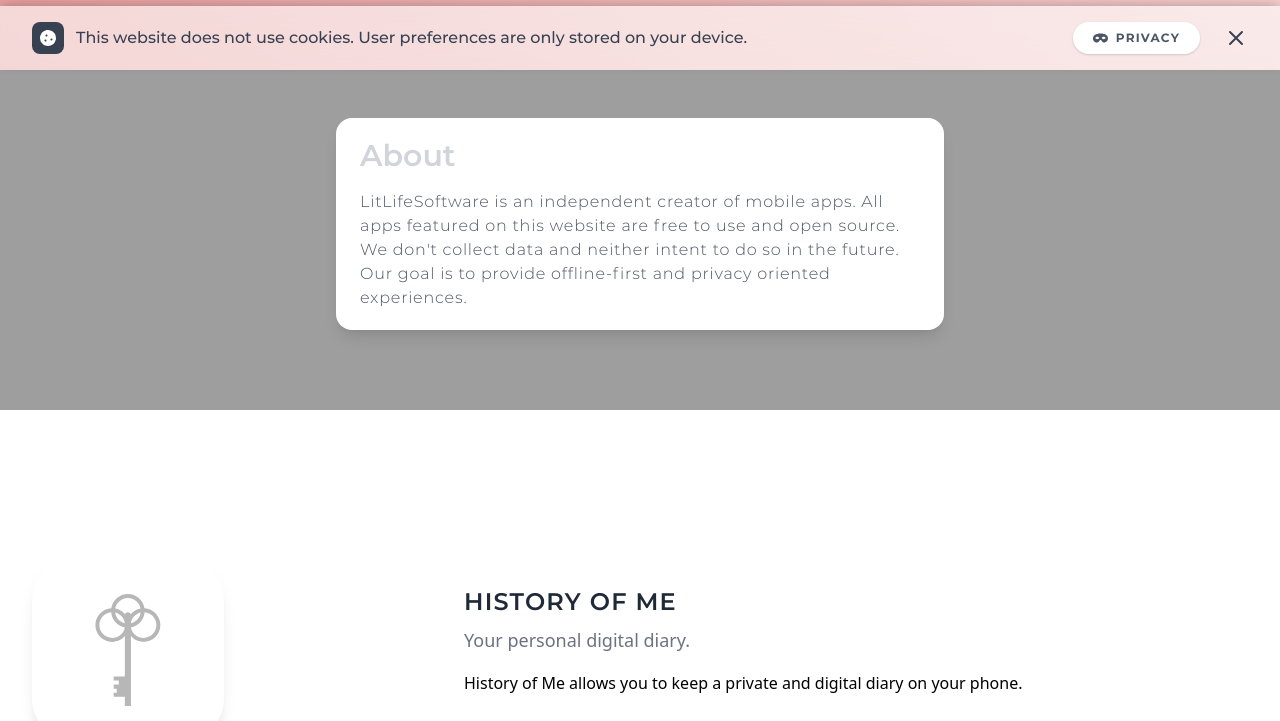
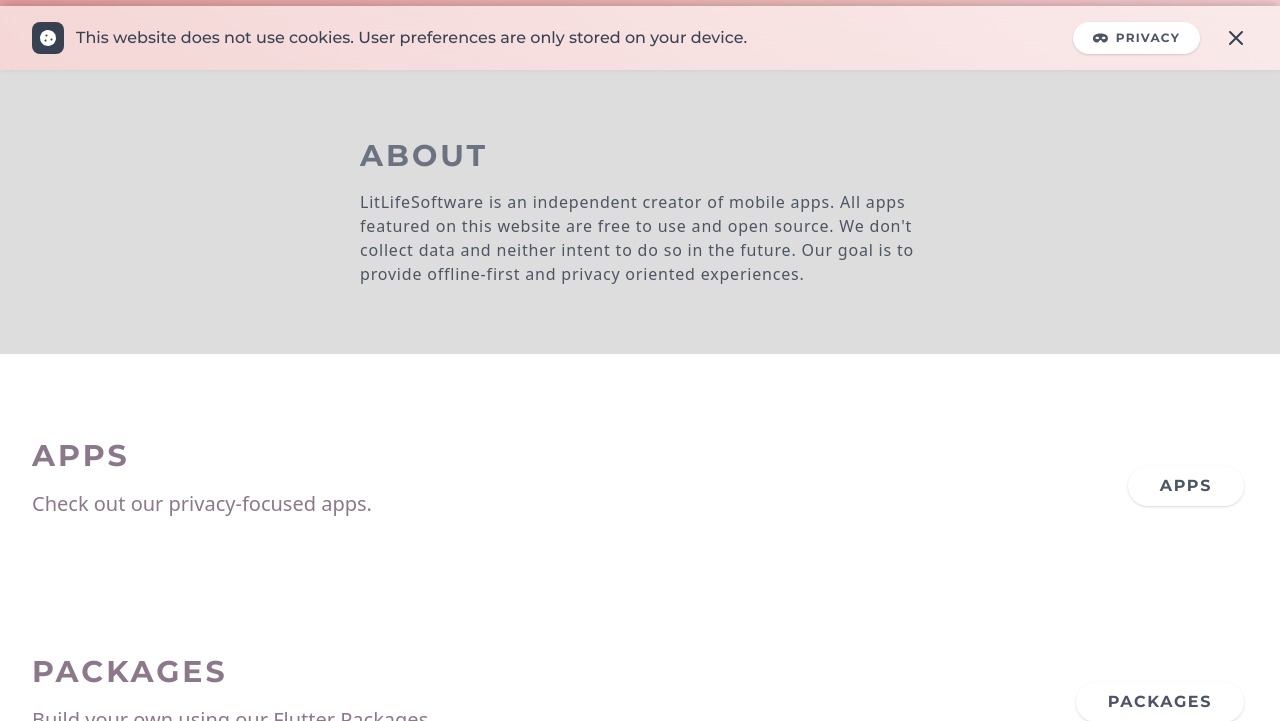
Before and after one commit to litlifesoftware/website-gatsby, a Gatsby site: page / in a window 1280 px wide. Shown: the part 730-1451 px from the top of the page. Built offline with nearby package versions, Linux system fonts and the light colour scheme; Gatsby itself is replaced by a stand-in of ours; a web font is replaced by a local one.

Commit message:
Update `index` page - Add new showcase section - Update branding on hero

```diff
--- /dev/null
+++ b/src/components/showcase.js
@@ -0,0 +1,42 @@
+import React from "react";
+import authorData from "../data/author_data";
+import IconButton from "./iconbutton";
+import { faGooglePlay } from "@fortawesome/free-brands-svg-icons";
+import { Link } from "gatsby";
+
+export default function Showcase(props) {
+  return (
+    <div className="max-w-7xl mx-auto py-12 px-8 sm:px-6 lg:py-16 lg:px-8 lg:flex lg:items-center lg:justify-between">
+      <div>
+        <h6 className="text-2xl lg:text-3xl leading-9 font-bold tracking-widest text-customPurple-dark sm:leading-10">
+          {props.title.toUpperCase()}
+        </h6>
+        <p className="text-customRed-600 font-normal text-xl pt-4">
+          <span>{props.subtitle}</span>
+        </p>
+      </div>
+      <div className="py-4">
+        <Link to={props.link}>
+          <button
+            className={
+              "text-gray-600" +
+              " " +
+              "hover:bg-gray-400 hover:text-white" +
+              " " +
+              "font-bold uppercase px-8 py-2 my-4 sm:2 rounded-full shadow hover:shadow-md hover:text-white outline-none focus:outline-none lg:mr-1 lg:mb-0" +
+              " " +
+              "text-base" +
+              " " +
+              "w-full sm:w-auto"
+            }
+            type="button"
+          >
+            <span>
+              <span className="font-bold tracking-widest">{props.title}</span>
+            </span>
+          </button>
+        </Link>
+      </div>
+    </div>
+  );
+}
--- a/src/pages/index.js
+++ b/src/pages/index.js
@@ -5,47 +5,65 @@
 import authorData from "../data/author_data";
 import productData from "../data/product_data";
 import AppFeaturePreview from "../components/app_feature_preview";
+import Badge960 from "../components/icons/badge_960";
+import Showcase from "../components/showcase";
 
 const IndexPage = () => (
   <Layout>
-    <Seo title="LitLifeSoftware" />
+    <Seo title="Home" />
 
     <div className="h-screen w-full bg-gradient-to-bl from-herogradient-100 to-herogradient-200">
       <div className="container mx-auto">
         <div className="flex items-center justify-center h-screen w-full backdrop-blur-sm">
           <div>
-            <Icon256 className="mx-auto py-8" data-aos="fade-right" />
-            <div
+            <Badge960
+              className="mx-auto py-8 h-40 md:h-52 lg:h-64 xl:h-80  text-customRed-logo fill-current"
+              data-aos="fade-right"
+            />
+            {/* <div
               data-aos="fade-up"
               className="text-center font-extrabold text-4xl tracking-wide text-gray-200"
             >
               {authorData.slogan}
-            </div>
+            </div> */}
           </div>
         </div>
       </div>
     </div>
 
-    <section className="py-12 bg-customGray-100">
+    <section className="py-12 bg-customGray-300">
       <div className="container mx-auto px-4 xl:w-1/2">
         <div className="flex flex-wrap">
           <div className="w-full px-auto text-left" data-aos="fade-up">
-            <div className="relative flex flex-col min-w-0 break-words bg-white w-full mb-8 shadow-lg rounded-2xl">
-              <div className="px-6 py-5 flex-auto">
-                <h6 className="text-3xl font-semibold pb-4 text-gray-300">
-                  About
-                </h6>
-                <p className="text-gray-600 font-light tracking-wider">
-                  {authorData.description}
-                </p>
-              </div>
+            <div className="px-6 py-5 flex-auto break-words">
+              <h6 className="text-3xl font-bold pb-4 text-gray-500 tracking-widest">
+                {"About".toUpperCase()}
+              </h6>
+              <p className="text-gray-600 font-normal tracking-wider">
+                {authorData.description}
+              </p>
             </div>
           </div>
         </div>
       </div>
     </section>
 
-    <section className="relative py-20">
+    <section className="relative py-4">
+      <Showcase
+        title="Apps"
+        subtitle="Check out our privacy-focused apps."
+        link={"/apps"}
+      />
+            <Showcase
+        title="Packages"
+        subtitle="Build your own using our Flutter Packages."
+        link={"/packages"}
+      />
+    </section>
+
+
+
+    {/* <section className="relative py-20">
       {productData.map((item, key) => {
         return (
           <AppFeaturePreview
@@ -56,10 +74,11 @@
             description={item.description}
             url={item.url}
             route={item.route}
+            github={item.github}
           />
         );
       })}
-    </section>
+    </section> */}
   </Layout>
 );
 
```
